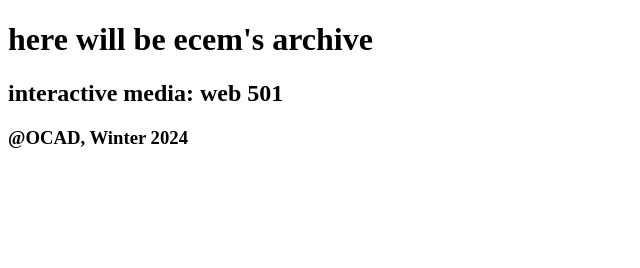
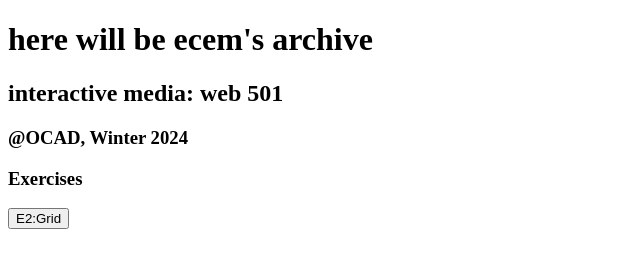
Before and after one commit to ceceming/interactive-media-501-winter2024, a plain HTML site: page index.html in a window 1280 px wide. Shown: the whole page, without its empty margins (0-640 px from the left). Drawn offline with Linux system fonts and the light colour scheme.

Commit message:
Index Link Added

```diff
--- a/index.html
+++ b/index.html
@@ -2,8 +2,17 @@
 <head>
     <title>here will be ecem's archive</title>
 </head>
+
+<body>
 <div>
     <h1>here will be ecem's archive</h1>
     <h2>interactive media: web 501</h2>
     <h3>@OCAD, Winter 2024</h3>
 </div>
+
+<div>
+    <h3>Exercises</h3>
+    <a href="https://ceceming.github.io/interactive-media-501-winter2024/E2_Grid_Project_Page.html">
+        <button>E2:Grid</button></a>
+</div>
+</body>
```
Also changed, not shown: 2 other files.
